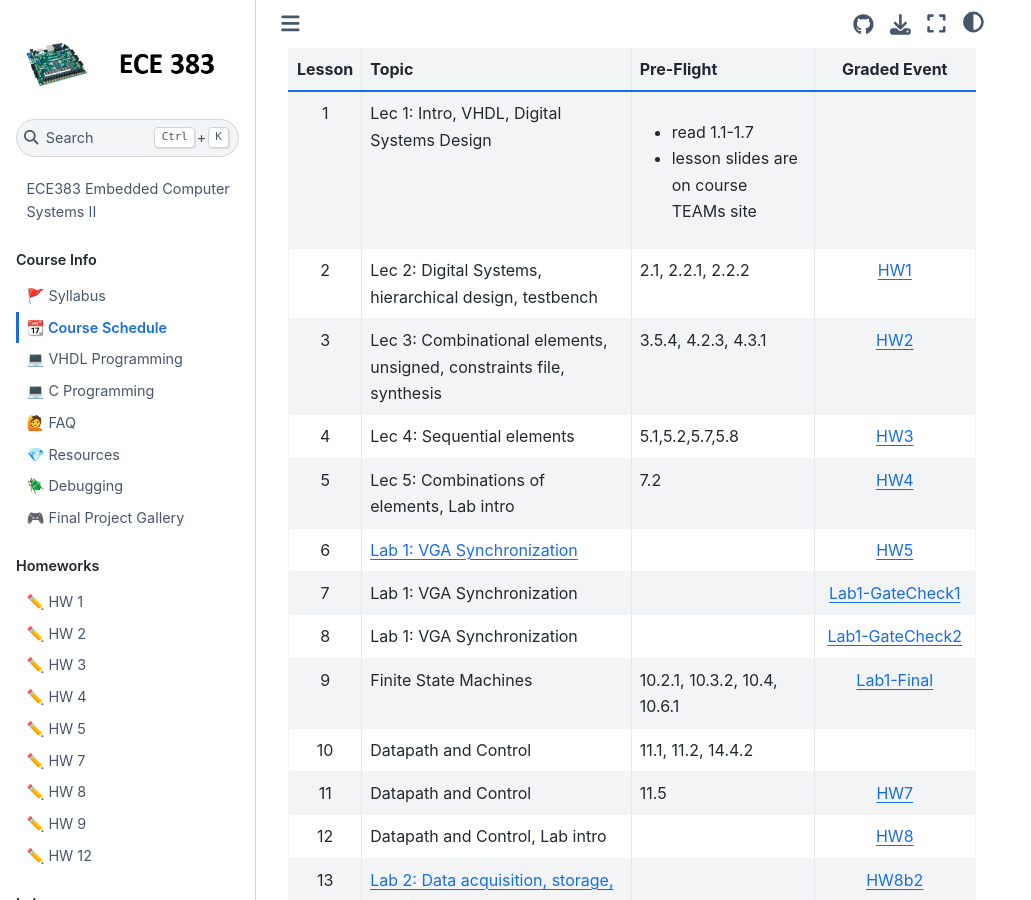
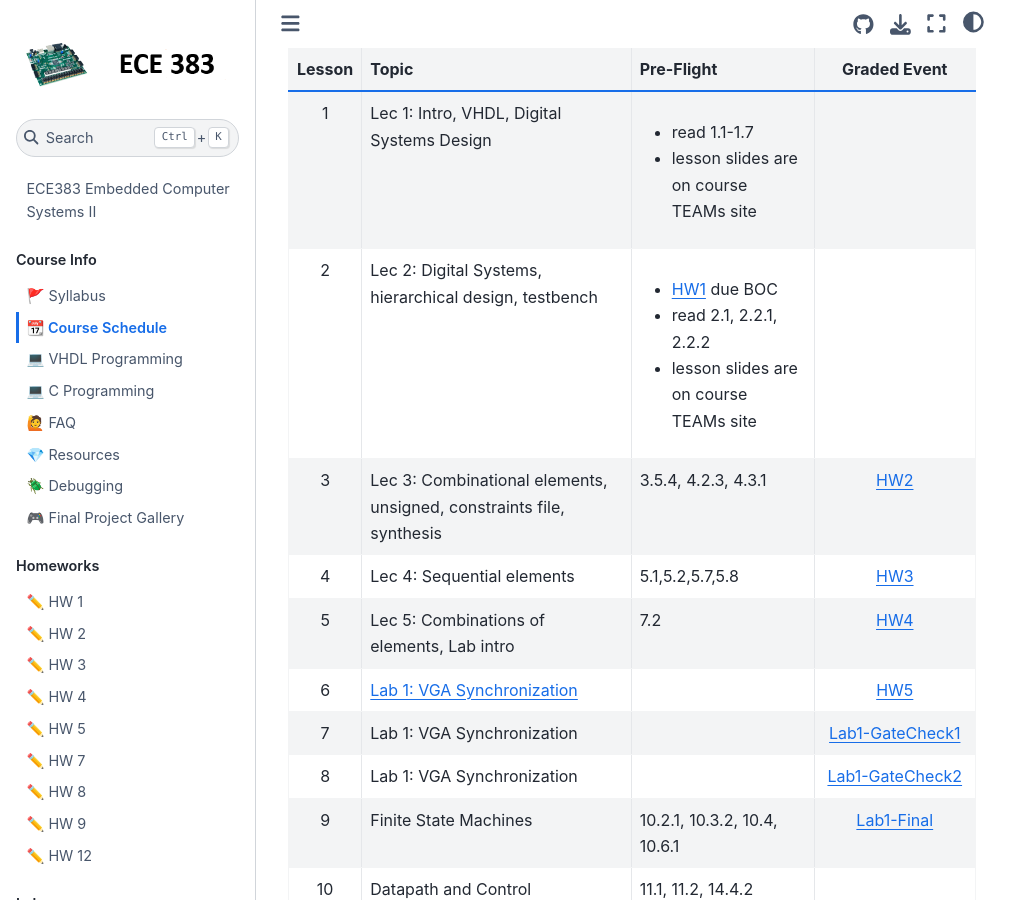
Before and after one commit to USAFA-ECE/ece383, a Jupyter Book: the page built from book/schedule.md, in a window 1280 px wide and 900 px high, scrolled down 372 px. Shown: the whole window, without its empty margins (0-1031 px from the left). Built offline with Jupyter Book 1.0.4 settings and Sphinx 7.4.7 and the Sphinx Book theme 1.1.4, drawn with Linux system fonts in a browser that asks for light colours; pages that are not in the unit, such as notebooks, are missing from menus.

Commit message:
Update schedule.md

```diff
--- a/book/schedule.md
+++ b/book/schedule.md
@@ -10,7 +10,7 @@ This schedule is subject to change as appropriate.
 | Lesson |                           Topic                  |   Pre-Flight            |     Graded Event                     |
 |:------:|--------------------------------------------------|:--------------------|:-----------------------------------------:|
 | 1      | Lec 1: Intro, VHDL, Digital Systems Design       | <ul><li> read 1.1-1.7 </li><li>lesson slides are on course TEAMs site</li></ul>  |                                           |
-| 2      | Lec 2: Digital Systems, hierarchical design, testbench | 2.1, 2.2.1, 2.2.2 | [HW1](Assignments/homework1.md)    |
+| 2      | Lec 2: Digital Systems, hierarchical design, testbench | <ul><li>[HW1](Assignments/homework1.md) due BOC </li><li>read 2.1, 2.2.1, 2.2.2</li><li>lesson slides are on course TEAMs site</li></ul> |    |
 | 3      | Lec 3: Combinational elements, unsigned, constraints file, synthesis | 3.5.4, 4.2.3, 4.3.1 | [HW2](Assignments/homework2.md) |
 | 4      | Lec 4: Sequential elements                       | 5.1,5.2,5.7,5.8      | [HW3](Assignments/homework3.md)       |
 | 5      | Lec 5: Combinations of elements, Lab intro       | 7.2                  | [HW4](Assignments/homework4.md)       |
```
